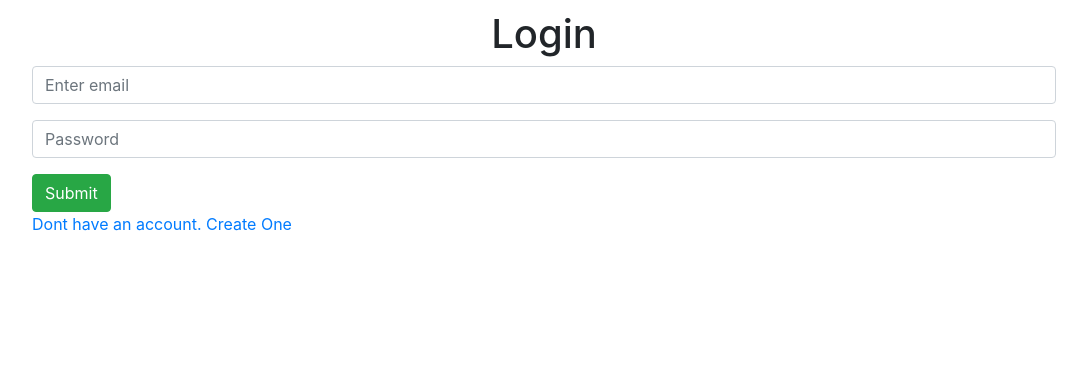
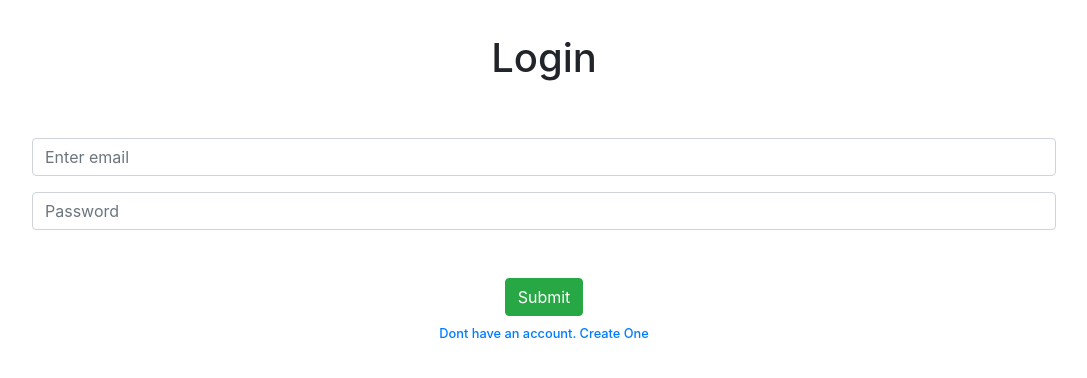
Before and after one commit to LucasRollo/HackRice9, a React (Create React App) app in the folder client/: page /login in a window 1280 px wide. Shown: the top 378 px of the page, without its empty margins (96-1183 px from the left). Built offline with nearby package versions, Linux system fonts and the light colour scheme; the HTML template or start-up script is replaced by a standard one.

Commit message:
ui changes to login

```diff
--- a/client/src/components/login.component.js
+++ b/client/src/components/login.component.js
@@ -58,7 +58,10 @@ export default class Login extends Component{
         return(
             <div className="container spaceContainer">
             <Form onSubmit={this.onFormSubmit}>
+            <br></br>
             <h1>Login</h1>
+            <br></br>
+            <br></br>
                 <Form.Group controlId="formBasicEmail">
                     <Form.Control type="email" placeholder="Enter email" onChange={this.onChangeUsername}/>
                 </Form.Group>
@@ -66,11 +69,11 @@ export default class Login extends Component{
                 <Form.Group controlId="formBasicPassword">
                     <Form.Control type="password" placeholder="Password" onChange={this.onChangePassword}/>
                 </Form.Group>
-                <Button variant="success" type="submit">
+                <br></br>
+                <h1 style={{marginBottom: "none"}}><Button variant="success" type="submit">
                     Submit
-                </Button>
-                <br></br>
-                <Link to="/register">Dont have an account. Create One</Link>
+                </Button></h1>
+                <h6 style={{textAlign: "center"}} ><Link to="/register">Dont have an account. Create One</Link></h6>
                 <h6 id="alert" style={{display: 'none',color:'red'}}>Incorrect Username and password</h6>
             </Form>
             </div>
```
